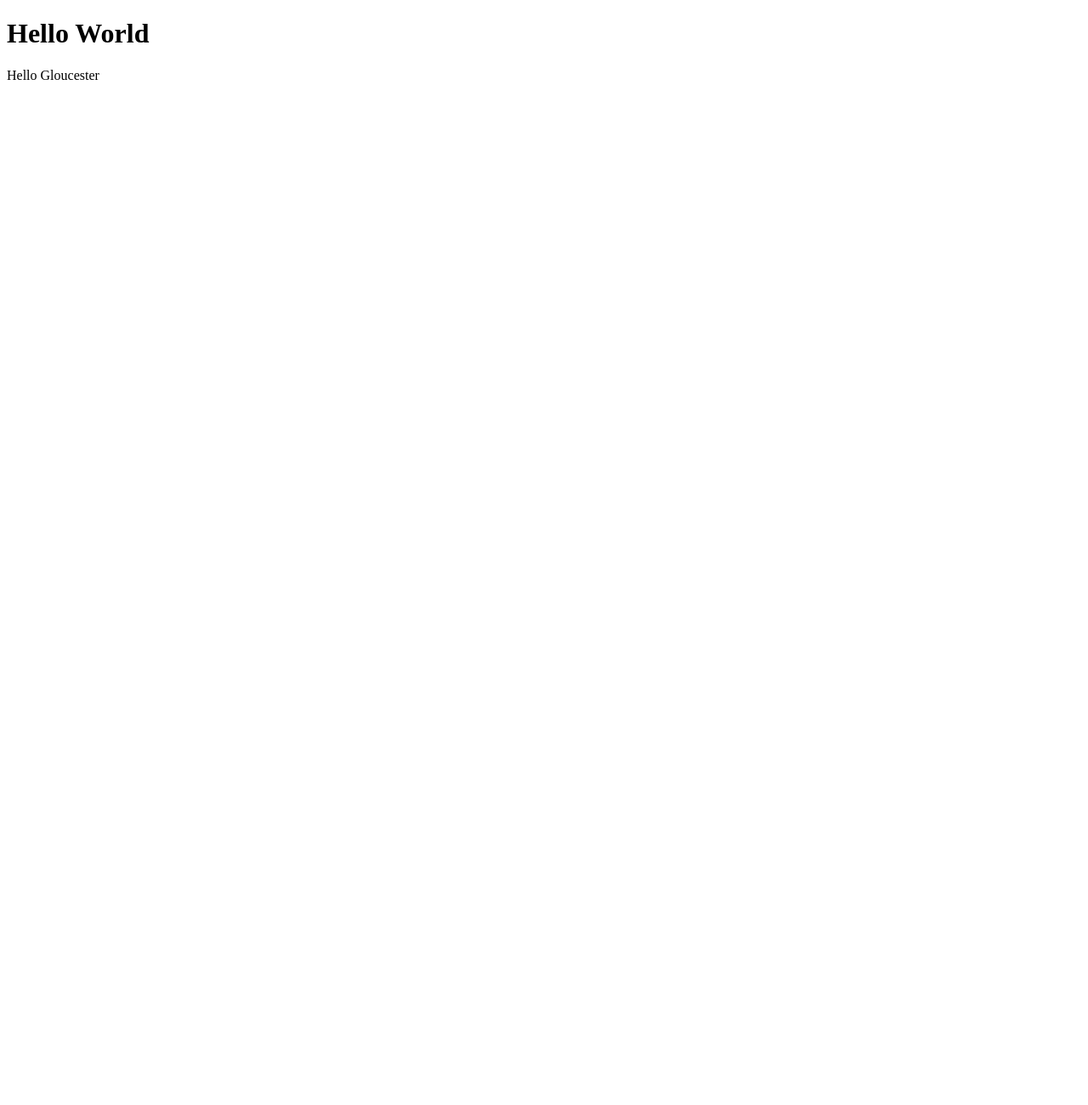
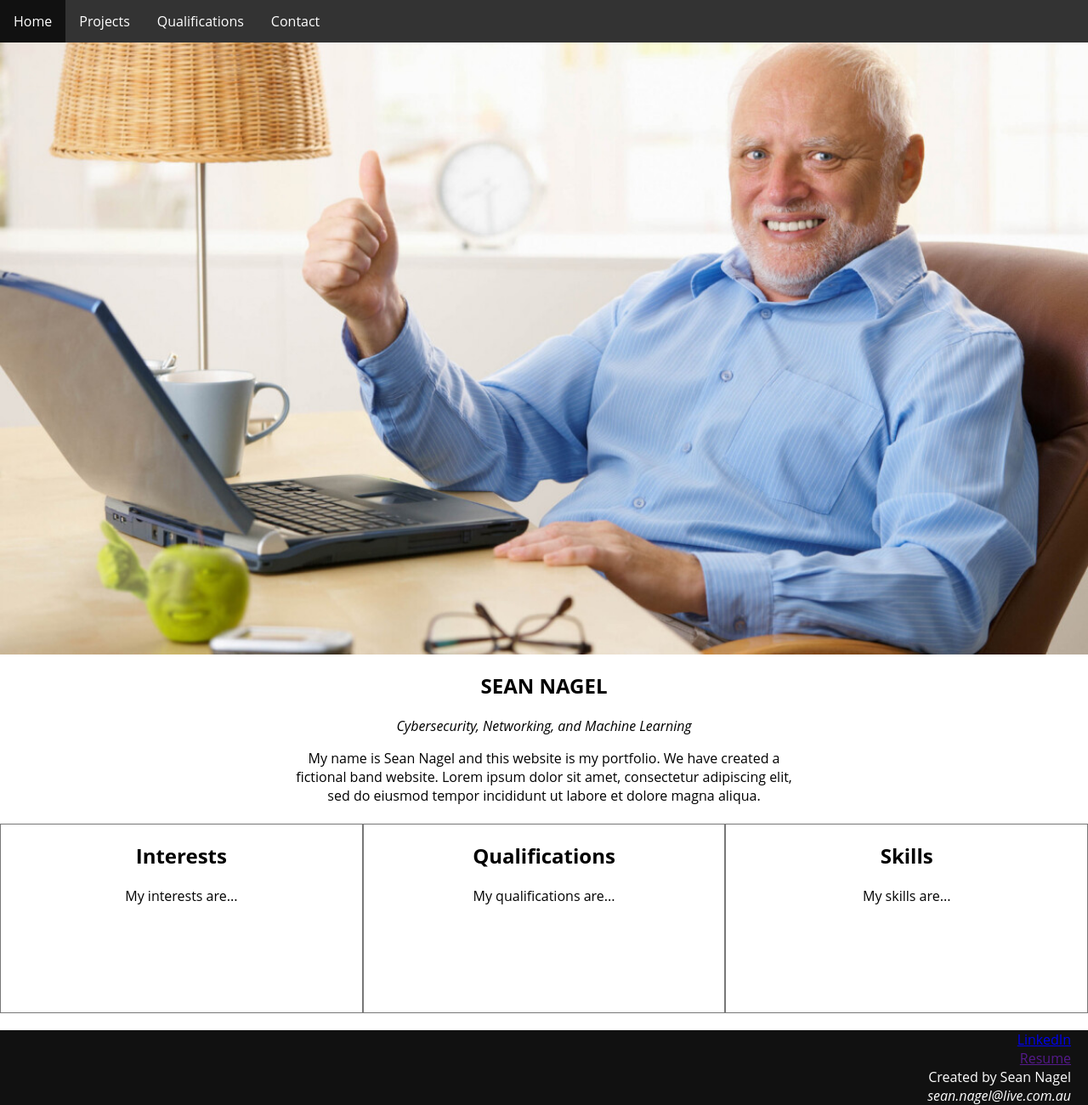
Before and after one commit to Sean-Nagel01/portfolio_website, a plain HTML site: page index.html in a window 1280 px wide. Shown: the whole page at 85% size. Before the commit the page ends 800 px from the top, so only its background shows below. Drawn offline with Linux system fonts and the light colour scheme.

Commit message:
First Draft of Website
Need to do:
- Create Contact System (send me an email.
- Create Project Slideshow
- Create Template Page for Projects

```diff
--- /dev/null
+++ b/assets/css/style.css
@@ -0,0 +1,93 @@
+html, body {
+  width: 100%;
+  height: 100%;
+  margin: 0;
+  padding: 0;
+  font-family: "Open Sans", sans-serif;
+}
+
+/* MENU BAR */
+.menu-bar {
+	position: -webkit-sticky; /* Safari */
+	position: sticky;
+	top: 0;
+	background-color: #333;
+	color:white;
+}
+
+.menu-bar ul {
+	list-style-type: none;
+	margin: 0;
+	padding: 0;
+	overflow: hidden;
+}
+
+.menu-bar li {
+	float: left;
+}
+
+.menu-bar li a {
+	display: block;
+	color: white;
+	text-align: center;
+	padding: 14px 16px;
+	text-decoration: none;
+}
+
+.menu-bar li a:hover {
+  background-color: #111;
+}
+
+.menu-bar .active {
+  background-color: #4CAF50;
+}
+
+
+/* INTRODUCTION */
+.introduction {
+	text-align: center;
+}
+
+.introduction section {
+	max-width:600px;
+	text-align:center;
+	margin:0 auto;
+}
+
+/* INFO SECTIONS */
+#info-section {
+	display:-webkit-flex;
+    -webkit-justify-content:center;
+
+    display:flex;
+    justify-content:center;
+}
+
+#info-section div {
+	-webkit-flex:1;
+    flex:1;
+    border:thin solid #777;
+	text-align: center;
+}
+
+/* CONTACT SECTION */
+
+/* TO BE WORKED ON AT A LATER DATE */
+
+/* FOOTER */
+.footer {
+	background-color: #111;
+	bottom: 0;
+	margin:0;
+}
+
+.footer ul {
+	list-style-type: none;
+	overflow: hidden;
+	text-align: right;
+	margin: 20px;
+}
+
+.footer li {
+	color: white;
+}
--- a/index.html
+++ b/index.html
@@ -1,9 +1,96 @@
 <!DOCTYPE html>
- <html>
-   <body>
 
-     <h1>Hello World</h1>
-	 <p>Hello Gloucester</p>
+<html lang="en">
+	<head>
+		<meta charset="UTF-8">
+		<title>Sean Nagel's Portfolio</title>
+		<meta name="viewport" content="width=device-width, initial-scale=1">
+		<link rel="stylesheet" href="assets/css/style.css">
+	</head>
 
-   </body>
+	<body>
+
+		<div class="menu-bar">
+			<ul>
+				<li><a href="#home" class="menu-bar-item">Home</a>
+				<li><a href="#projects" class="menu-bar-item">Projects</a>
+				<li><a href="#qualifications" class="menu-bar-item">Qualifications</a>
+				<li><a href="#contacts" class="menu-bar-item">Contact</a>
+			</ul>
+		</div>
+
+		<section>
+		  <img class="mySlides" src="assets/img/me.jpg" style="width:100%">
+		  <img class="mySlides" src="assets/img/me.jpg" style="width:100%">
+		  <img class="mySlides" src="assets/img/me.jpg" style="width:100%">
+		</section>
+
+		<script>
+		// Automatic Slideshow - change image every 3 seconds
+		var myIndex = 0;
+		carousel();
+
+		function carousel() {
+		  var i;
+		  var x = document.getElementsByClassName("mySlides");
+		  for (i = 0; i < x.length; i++) {
+			x[i].style.display = "none";
+		  }
+		  myIndex++;
+		  if (myIndex > x.length) {myIndex = 1}
+		  x[myIndex-1].style.display = "block";
+		  setTimeout(carousel, 3000);
+		}
+		</script>
+
+		<section class="introduction">
+		  <h2>SEAN NAGEL</h2>
+		  <p><i>Cybersecurity, Networking, and Machine Learning</i></p>
+		  <section>
+		  My name is Sean Nagel and this website is my portfolio. We have created a fictional band website. Lorem ipsum dolor sit amet, consectetur adipiscing elit, sed do eiusmod tempor incididunt ut labore et dolore magna aliqua.
+		  </section>
+		  <br>
+		</section>
+
+		<div id="info-section">
+			<div id ="interests">
+				<h2>Interests</h2>
+				<p>My interests are...</p>
+				<br>
+				<br>
+				<br>
+				<br>
+				<br>
+			</div>
+			<div id ="qualifications">
+				<h2>Qualifications</h2>
+				<p>My qualifications are...</p>
+				<br>
+				<br>
+				<br>
+				<br>
+				<br>
+			</div>
+			<div id="skills">
+				<h2>Skills</h2>
+				<p>My skills are...</p>
+				<br>
+				<br>
+				<br>
+				<br>
+				<br>
+			</div>
+		</div>
+
+		 <!-- Footer -->
+		<div class="footer">
+			<ul>
+				<li><a href="https://www.linkedin.com/in/sean-nagel-9bb1a7233/">LinkedIn</a></li>
+				<li><a href="">Resume</a></li>
+				<li>Created by Sean Nagel</li>
+				<li><i>sean.nagel@live.com.au</i><li>
+			</ul>
+		</div>
+
+	</body>
 </html>
```
Also changed, not shown: 404-Page.html (+23 -2 lines), assets/img/me.jpg (added).
